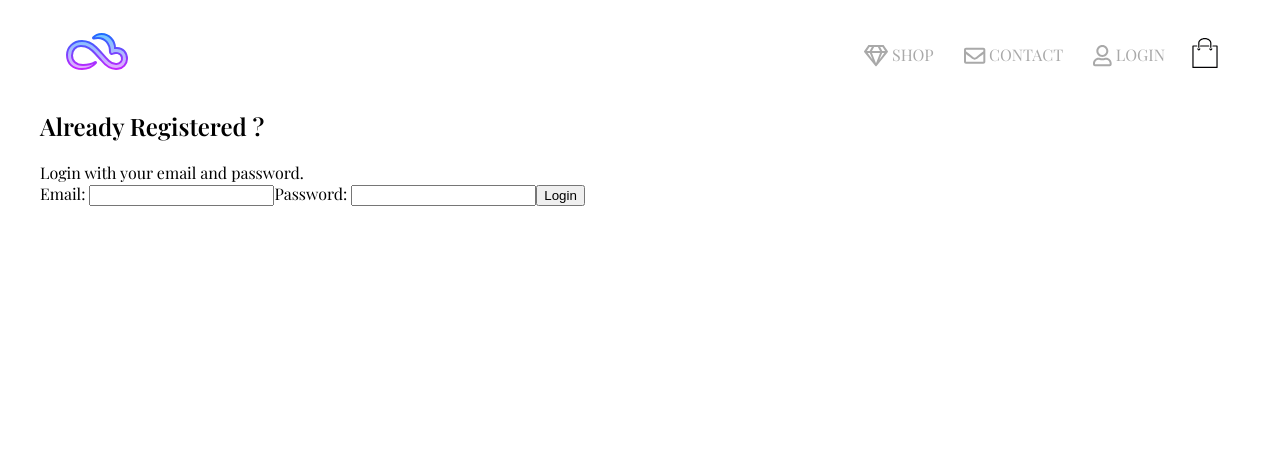
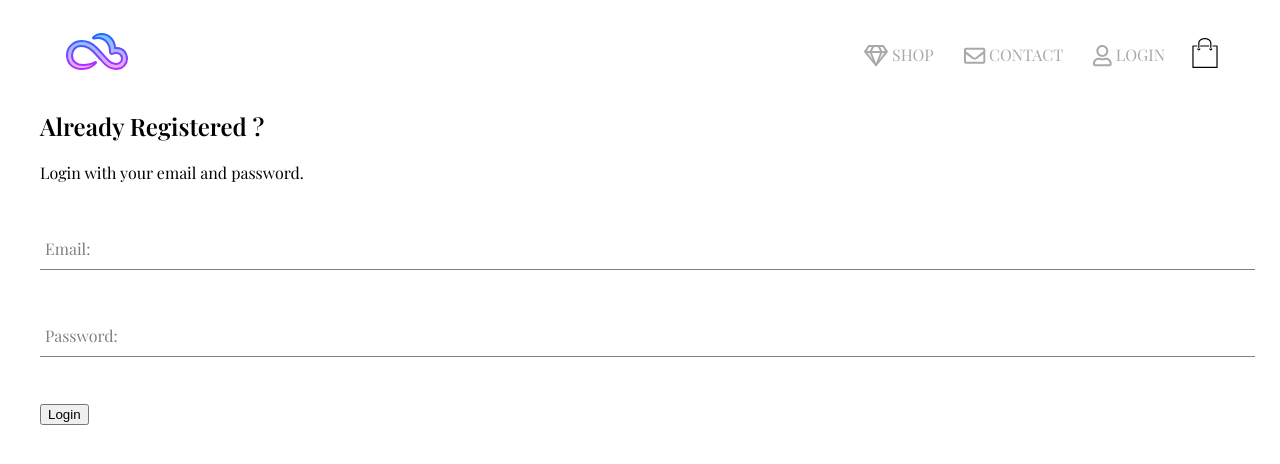
Before and after one commit to Freya-Luo/INI-clothing, a React (Create React App) app: page /login in a window 1280 px wide. Shown: the top 464 px of the page. Built offline with nearby package versions, Linux system fonts and the light colour scheme.

Commit message:
add: custom form input component and styles

```diff
--- /dev/null
+++ b/src/components/form-input/form-input.jsx
@@ -0,0 +1,17 @@
+import React from 'react'
+
+import './form-input.scss'
+
+const FormInput = ({ label, handleChange, ...restProps }) => (
+    <div className='input-wrapper'>
+        {label ? <label className='input-label'>{label}</label> : null}
+        <input
+            className='input-field'
+            onChange={handleChange}
+            {...restProps}
+            required
+        />
+    </div>
+)
+
+export default FormInput
--- /dev/null
+++ b/src/components/form-input/form-input.scss
@@ -0,0 +1,53 @@
+$color-grey: grey;
+
+@mixin shrinkLabel {
+    top: -14px;
+    font-size: 12px;
+    color: black;
+}
+
+.input-wrapper {
+    position: relative;
+    margin: 45px 0;
+
+    .input-field {
+        background: none;
+        background-color: white;
+        color: $color-grey;
+        font-size: 18px;
+        padding: 10px 10px 10px 5px;
+        display: block;
+        width: 100%;
+        border: none;
+        border-radius: 0;
+        border-bottom: 1px solid $color-grey;
+        margin: 25px 0;
+
+        &:focus {
+            outline: none;
+        }
+
+        &:focus ~ .form-input-label {
+            @include shrinkLabel();
+        }
+    }
+
+    input[type='password'] {
+        letter-spacing: 0.3em;
+    }
+
+    .input-label {
+        color: $color-grey;
+        font-size: 16px;
+        font-weight: normal;
+        position: absolute;
+        pointer-events: none;
+        left: 5px;
+        top: 10px;
+        transition: 300ms ease all;
+
+        &.shrink {
+            @include shrinkLabel();
+        }
+    }
+}
--- a/src/components/login/login.jsx
+++ b/src/components/login/login.jsx
@@ -1,6 +1,7 @@
 import React, { Component } from 'react'
 
 import './login.scss'
+import FormInput from '../form-input/form-input.jsx'
 
 class Login extends Component {
     constructor() {
@@ -28,22 +29,22 @@
                 <h2>Already Registered ?</h2>
                 <span>Login with your email and password.</span>
                 <form onSubmit={this.handleLogin}>
-                    <label>Email: </label>
-                    <input
+                    <FormInput
                         type='email'
                         name='email'
+                        label='Email: '
                         value={this.state.email}
-                        onChange={this.handleChange}
+                        handleChange={this.handleChange}
                         required
                     />
-                    <label>Password: </label>
-                    <input
+                    <FormInput
                         type='password'
                         name='password'
+                        label='Password: '
                         value={this.state.password}
-                        onChange={this.handleChange}
+                        handleChange={this.handleChange}
                         required
-                    ></input>
+                    ></FormInput>
                     <button type='submit'>Login</button>
                 </form>
             </div>
--- a/src/pages/shop/shop.jsx
+++ b/src/pages/shop/shop.jsx
@@ -1,6 +1,7 @@
 import React, { Component } from 'react'
 
 import SHOP_DATA from './shop.data.js'
+import './shop.scss'
 import Preview from '../../components/preview/preview.jsx'
 
 class Shop extends Component {
--- a/src/pages/shop/shop.scss
+++ b/src/pages/shop/shop.scss
@@ -0,0 +1,3 @@
+.shop-page {
+    padding: 0px 20px;
+}
```
